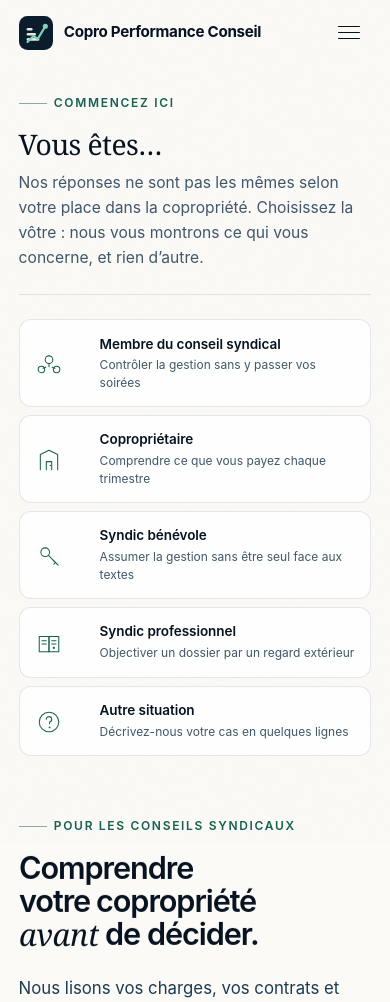
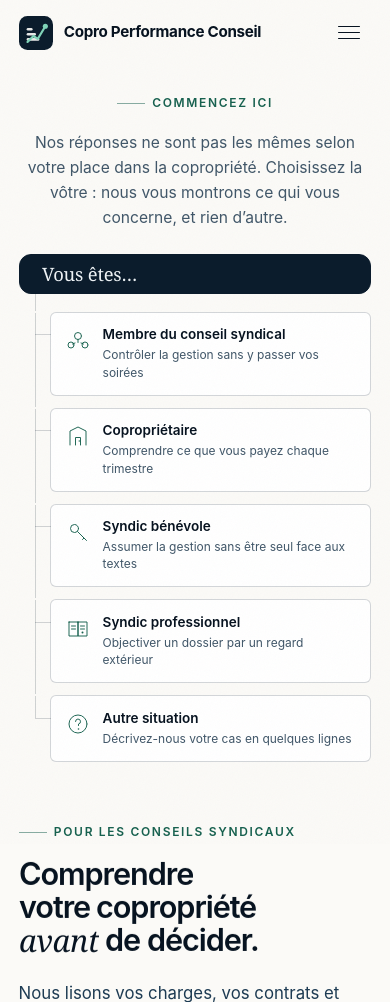
Before and after one commit to zdorsane/copro-performance-conseil, a PHP site: page / in a window 390 px wide. Shown: the top 1002 px of the page. Run offline with PHP 8.4, Linux system fonts and the light colour scheme.

Commit message:
Le sélecteur de profil devient un diagramme
Retour client : le style de la fonction « Vous êtes… » ne convenait pas,
il la voulait présentée comme un diagramme.

Une rangée de cartes ne dit pas qu'il faut choisir ; un arbre, si. Le
sélecteur est donc un schéma de branchement : nœud racine, tige, barre
de distribution, descentes, nœuds. Les traits sont tracés en CSS et non
en SVG, pour qu'ils suivent la grille à toutes les largeurs sans qu'une
coordonnée ait à être recalculée.

Deux points de géométrie qui ne se voient que quand ils sont faux :

- La barre de distribution ne va pas de 10 % à 90 %. Avec cinq colonnes
  et quatre gouttières, la demi-colonne vaut (100% - 4 x gap) / 10, soit
  4,8 px de plus à 1440 px. Sans cela la barre n'atteint pas les
  descentes extrêmes. Mesuré après correction : écart de 0,00 px.

- La colonne vertébrale du mode vertical n'est pas un trait unique
  masqué sous le dernier nœud. Chaque nœud porte son segment et le
  dernier s'arrête à son amorce : le trait s'arrête parce qu'il n'est
  pas dessiné, pas parce qu'on le recouvre. Un rectangle de la couleur
  du fond aurait cassé au premier changement de fond.

Responsivité
  Bascule verticale sous 960 px et non 720 : à 860 px un nœud tombait à
  151 px et « Membre du conseil syndical » se brisait sur trois lignes.
  Vérifié sans débordement sur les 15 pages à 320, 360, 390, 414, 768,
  900, 1024 et 1440 px.

Co-Authored-By: Claude Opus 5 (1M context) <noreply@anthropic.com>

```diff
--- a/assets/css/style.css
+++ b/assets/css/style.css
@@ -2610,139 +2610,237 @@ select.field__control {
   padding-bottom: clamp(2rem, 1.5rem + 2vw, 3.25rem);
 }
 
-/* En-tête sur deux colonnes : le titre à gauche, la phrase d'explication à
-   droite, alignés sur la même ligne de base. Un titre centré de 47 px
-   au-dessus d'un paragraphe centré, c'est une affiche ; ceci est une page
-   de travail. */
 .profils-head {
-  display: grid;
-  grid-template-columns: minmax(0, 0.9fr) minmax(0, 1.1fr);
-  align-items: end;
-  gap: clamp(1rem, 0.5rem + 2vw, 3rem);
-  margin-bottom: clamp(1.5rem, 1.1rem + 1.6vw, 2.5rem);
-  padding-bottom: var(--sp-5);
-  border-bottom: 1px solid var(--border);
-}
-
-/* Volontairement pas un <h2> : le <h1> de la page vit dans le hero, juste
-   en dessous. Un h2 placé avant lui casserait la hiérarchie des titres. */
-.profils-titre {
-  font-family: var(--font-display);
-  font-size: clamp(1.75rem, 1.4rem + 1.5vw, 2.6rem);
-  line-height: 1.02;
-  letter-spacing: -0.02em;
-  color: var(--ink-900);
+  text-align: center;
+  margin-bottom: clamp(1.5rem, 1.1rem + 1.6vw, 2.25rem);
 }
 
 .profils-lead {
   font-size: var(--fs-base);
   line-height: 1.6;
   color: var(--text-muted);
-  max-width: 54ch;
-}
-
-.profils {
+  max-width: 62ch;
+  margin-inline: auto;
+}
+
+/* ==========================================================================
+   LE DIAGRAMME DE CHOIX
+   --------------------------------------------------------------------------
+   Un nœud racine qui se ramifie vers cinq destinations. Les traits sont
+   tracés en CSS et non en SVG : ils suivent ainsi la grille quelle que
+   soit la largeur, sans qu'aucune coordonnée n'ait à être recalculée.
+
+   Géométrie horizontale : la grille compte cinq colonnes égales, donc le
+   centre de la première est à 10 % et celui de la dernière à 90 %. La
+   barre de distribution s'étend exactement entre ces deux points.
+   ========================================================================== */
+
+.diagramme {
+  --trait: var(--border-strong);
+  --tige: 26px;          /* hauteur de chaque segment vertical */
+  --gap: 0.75rem;        /* gouttière de la grille — entre aussi dans le calcul
+                            de la barre de distribution, voir plus bas */
+}
+
+/* --- Le nœud racine --- */
+.diagramme__racine {
+  position: relative;
+  display: block;
+  width: max-content;
+  margin: 0 auto var(--tige);
+  padding: 0.5rem 1.4rem;
+  border: 1px solid var(--ink-800);
+  border-radius: var(--r-pill);
+  background: var(--ink-800);
+  color: var(--text-invert);
+  font-family: var(--font-display);
+  font-size: clamp(1.15rem, 1rem + 0.6vw, 1.5rem);
+  line-height: 1.2;
+  letter-spacing: -0.01em;
+}
+
+/* La tige qui descend de la racine vers la barre de distribution */
+.diagramme__racine::after {
+  content: "";
+  position: absolute;
+  top: 100%;
+  left: 50%;
+  width: 1px;
+  height: var(--tige);
+  background: var(--trait);
+}
+
+/* --- La ramification --- */
+.diagramme__branches {
+  position: relative;
   display: grid;
-  grid-template-columns: repeat(auto-fit, minmax(178px, 1fr));
-  gap: 0.75rem;
-}
-
-/* Tuile compacte : l'icône en tête, deux lignes de texte, une flèche qui
-   n'apparaît qu'au survol. 254 px de haut auparavant, ~140 désormais. */
-.profil {
+  grid-template-columns: repeat(5, 1fr);
+  gap: var(--gap);
+  padding-top: var(--tige);
+}
+
+/* La barre horizontale, du centre de la première colonne au centre de la
+   dernière.
+
+   Le raccourci « 10 % » est faux : avec cinq colonnes et quatre
+   gouttières, une colonne ne fait pas 20 % de la largeur. La demi-colonne
+   vaut (100 % − 4 × gouttière) / 10 — soit 4,8 px de plus à 1440 px. Sans
+   cette correction, la barre n'atteint pas les descentes extrêmes. */
+.diagramme__branches::before {
+  content: "";
+  position: absolute;
+  top: 0;
+  left: calc((100% - 4 * var(--gap)) / 10);
+  right: calc((100% - 4 * var(--gap)) / 10);
+  height: 1px;
+  background: var(--trait);
+}
+
+/* La descente de la barre vers chaque nœud */
+.noeud::before {
+  content: "";
+  position: absolute;
+  bottom: 100%;
+  left: 50%;
+  width: 1px;
+  height: var(--tige);
+  background: var(--trait);
+}
+
+/* --- Les nœuds --- */
+.noeud {
   position: relative;
   display: grid;
   grid-template-rows: auto auto 1fr;
-  gap: 0.5rem;
-  padding: 1.05rem 1.1rem 1.15rem;
-  border: 1px solid var(--border);
-  border-radius: var(--r-md);
+  gap: 0.45rem;
+  padding: 0.95rem 1rem 1.1rem;
+  border: 1px solid var(--trait);
+  border-radius: var(--r-sm);
   background: var(--surface);
   text-decoration: none;
   transition: border-color var(--t-fast), background var(--t-fast),
-    transform var(--t-fast);
-}
-
-.profil:hover,
-.profil:focus-visible {
-  transform: translateY(-2px);
+    box-shadow var(--t-fast);
+}
+
+.noeud:hover,
+.noeud:focus-visible {
   border-color: var(--ink-800);
-  background: var(--surface);
-}
-
-.profil .profil__icone {
-  width: 26px;
-  height: 26px;
-  flex: none;
+  background: var(--paper-2);
+  box-shadow: var(--shadow-sm);
+}
+
+/* Le trait qui mène au nœud survolé s'assombrit : on voit le chemin. */
+.noeud:hover::before,
+.noeud:focus-visible::before {
+  background: var(--ink-800);
+}
+
+.noeud .noeud__icone {
+  width: 24px;
+  height: 24px;
   color: var(--accent);
 }
 
-.profil .profil__icone svg {
-  width: 26px;
-  height: 26px;
+.noeud .noeud__icone svg {
+  width: 24px;
+  height: 24px;
   overflow: visible;
 }
 
-.profil__titre {
+.noeud__titre {
   font-size: var(--fs-sm);
   font-weight: 640;
   line-height: 1.3;
-  letter-spacing: -0.005em;
   color: var(--ink-900);
 }
 
-.profil__sous {
+.noeud__sous {
   font-size: var(--fs-xs);
   line-height: 1.45;
   color: var(--text-muted);
 }
 
-/* La flèche ne s'affiche qu'à l'approche : cinq flèches permanentes
-   alourdissent la rangée sans rien apprendre. */
-.profil__fleche {
-  position: absolute;
-  top: 1.05rem;
-  right: 1rem;
-  display: inline-flex;
-  color: var(--ink-800);
-  opacity: 0;
-  transform: translateX(-4px);
-  transition: opacity var(--t-fast), transform var(--t-fast);
-}
-
-.profil:hover .profil__fleche,
-.profil:focus-visible .profil__fleche {
-  opacity: 1;
-  transform: none;
-}
-
-@media (max-width: 860px) {
-  .profils-head {
+/* --------------------------------------------------------------------------
+   Sous 960 px, cinq colonnes deviennent illisibles : le nœud tombe à
+   125 px de large et « Membre du conseil syndical » se brise sur trois
+   lignes. L'arbre bascule alors à la verticale — une colonne vertébrale à
+   gauche, une amorce horizontale vers chaque nœud. C'est toujours un
+   diagramme, simplement lu de haut en bas.
+   -------------------------------------------------------------------------- */
+@media (max-width: 960px) {
+  .diagramme {
+    --tige: 18px;
+    --rail: 15px;        /* abscisse de la colonne vertébrale */
+    --relais: 16px;      /* longueur de l'amorce horizontale vers un nœud */
+    --stub: 1.35rem;     /* hauteur à laquelle l'amorce rejoint le nœud */
+  }
+
+  .diagramme__racine {
+    width: auto;
+    margin-left: 0;
+    margin-right: auto;
+    margin-bottom: var(--tige);
+    border-radius: var(--r-md);
+  }
+
+  /* La tige part du rail, plus du centre. */
+  .diagramme__racine::after {
+    left: var(--rail);
+  }
+
+  .diagramme__branches {
     grid-template-columns: 1fr;
-    align-items: start;
-    gap: var(--sp-3);
-  }
-}
-
-@media (max-width: 560px) {
-  .profils {
-    grid-template-columns: 1fr;
-    gap: 0.5rem;
-  }
-
-  /* En colonne unique, l'icône passe à gauche : on gagne de la hauteur
-     sans perdre le repère visuel. */
-  .profil {
-    grid-template-columns: 26px 1fr;
+    gap: var(--gap);
+    padding-top: 0;
+    padding-left: calc(var(--rail) + var(--relais));
+  }
+
+  /* Plus de colonne vertébrale unique : chaque nœud porte son propre
+     segment. Le masquer sous le dernier nœud demandait un rectangle de la
+     couleur du fond — une ruse qui casse dès que le fond change. Ici le
+     trait s'arrête parce qu'il n'est pas dessiné, pas parce qu'on le
+     recouvre. */
+  .diagramme__branches::before {
+    display: none;
+  }
+
+  /* L'amorce horizontale, du rail vers le nœud. */
+  .noeud::before {
+    bottom: auto;
+    top: var(--stub);
+    left: calc(-1 * var(--relais));
+    width: var(--relais);
+    height: 1px;
+  }
+
+  /* Le segment de colonne vertébrale : du haut du nœud jusqu'au haut du
+     suivant, en traversant la gouttière. */
+  .noeud::after {
+    content: "";
+    position: absolute;
+    top: 0;
+    bottom: calc(-1 * var(--gap));
+    left: calc(-1 * var(--relais));
+    width: 1px;
+    background: var(--trait);
+  }
+
+  /* Sous le dernier nœud, le trait s'arrête à son amorce. */
+  .noeud:last-child::after {
+    bottom: auto;
+    height: var(--stub);
+  }
+
+  .noeud {
+    grid-template-columns: 24px 1fr;
     grid-template-rows: auto auto;
     align-items: start;
-    column-gap: 0.85rem;
-    row-gap: 0.2rem;
-    padding: 0.95rem 1rem;
-  }
-
-  .profil .profil__icone { grid-row: 1 / 3; margin-top: 0.1rem; }
-  .profil__fleche { display: none; }
+    column-gap: 0.8rem;
+    row-gap: 0.15rem;
+    padding: 0.85rem 0.95rem;
+  }
+
+  .noeud .noeud__icone { grid-row: 1 / 3; margin-top: 0.1rem; }
 }
 
 /* --------------------------------------------------------------------------
--- a/index.html
+++ b/index.html
@@ -266,19 +266,24 @@
     <div class="container">
 
       <div class="profils-head">
-        <div>
         <p class="eyebrow" data-reveal="fade">Commencez ici</p>
-          <p class="profils-titre" id="t-profils" data-reveal style="--d:1">Vous êtes…</p>
-        </div>
-        <p class="profils-lead" data-reveal style="--d:2">
+        <p class="profils-lead" data-reveal style="--d:1">
           Nos réponses ne sont pas les mêmes selon votre place dans la copropriété.
           Choisissez la vôtre : nous vous montrons ce qui vous concerne, et rien d’autre.
         </p>
       </div>
 
-      <nav class="profils" aria-label="Choisir votre profil" data-stagger>
-        <a class="profil" href="conseil-syndical.html" data-reveal style="--d:0">
-          <span class="profil__icone illu" aria-hidden="true">
+      <!-- Le choix du profil, posé comme un schéma : un nœud racine qui se
+           ramifie vers cinq destinations. Les traits sont dessinés en CSS,
+           pas en SVG, pour qu'ils suivent la grille à toutes les largeurs.
+           Sous 720 px l'arbre bascule à la verticale. -->
+      <div class="diagramme">
+
+        <p class="diagramme__racine" data-reveal="fade">Vous êtes…</p>
+
+        <nav class="diagramme__branches" aria-label="Choisir votre profil" data-stagger>
+          <a class="noeud" href="conseil-syndical.html" data-reveal style="--d:1">
+            <span class="noeud__icone illu" aria-hidden="true">
               <svg viewBox="0 0 48 48" fill="none" stroke="currentColor"
                  stroke-width="1.9" stroke-linecap="round" stroke-linejoin="round">
             <circle data-draw style="--i:0" cx="24" cy="16" r="7"/>
@@ -287,14 +292,11 @@
             <path data-draw style="--i:3" d="M24 23v6M18 30l-5 2M30 30l5 2"/>
             </svg>
             </span>
-          <span class="profil__titre">Membre du conseil syndical</span>
-          <span class="profil__sous">Contrôler la gestion sans y passer vos soirées</span>
-          <span class="profil__fleche" aria-hidden="true">
-            <svg width="16" height="16" viewBox="0 0 24 24" fill="none" stroke="currentColor" stroke-width="2.4" stroke-linecap="round" stroke-linejoin="round"><path d="M5 12h14M13 6l6 6-6 6"/></svg>
-          </span>
+            <span class="noeud__titre">Membre du conseil syndical</span>
+            <span class="noeud__sous">Contrôler la gestion sans y passer vos soirées</span>
           </a>
-        <a class="profil" href="coproprietaire.html" data-reveal style="--d:1">
-          <span class="profil__icone illu" aria-hidden="true">
+          <a class="noeud" href="coproprietaire.html" data-reveal style="--d:2">
+            <span class="noeud__icone illu" aria-hidden="true">
               <svg viewBox="0 0 48 48" fill="none" stroke="currentColor"
                  stroke-width="1.9" stroke-linecap="round" stroke-linejoin="round">
             <path data-draw style="--i:0" d="M8 42V14l16-8 16 8v28"/>
@@ -302,14 +304,11 @@
             <circle data-pop style="--i:0" cx="26.5" cy="34" r="1.4" fill="currentColor" stroke="none"/>
             </svg>
             </span>
-          <span class="profil__titre">Copropriétaire</span>
-          <span class="profil__sous">Comprendre ce que vous payez chaque trimestre</span>
-          <span class="profil__fleche" aria-hidden="true">
-            <svg width="16" height="16" viewBox="0 0 24 24" fill="none" stroke="currentColor" stroke-width="2.4" stroke-linecap="round" stroke-linejoin="round"><path d="M5 12h14M13 6l6 6-6 6"/></svg>
-          </span>
+            <span class="noeud__titre">Copropriétaire</span>
+            <span class="noeud__sous">Comprendre ce que vous payez chaque trimestre</span>
           </a>
-        <a class="profil" href="syndic-benevole.html" data-reveal style="--d:2">
-          <span class="profil__icone illu" aria-hidden="true">
+          <a class="noeud" href="syndic-benevole.html" data-reveal style="--d:3">
+            <span class="noeud__icone illu" aria-hidden="true">
               <svg viewBox="0 0 48 48" fill="none" stroke="currentColor"
                  stroke-width="1.9" stroke-linecap="round" stroke-linejoin="round">
             <circle data-draw style="--i:0" cx="17" cy="17" r="8"/>
@@ -317,14 +316,11 @@
             <path data-draw style="--i:2" d="m32 32 4 4-3 3M38 38l3 3"/>
             </svg>
             </span>
-          <span class="profil__titre">Syndic bénévole</span>
-          <span class="profil__sous">Assumer la gestion sans être seul face aux textes</span>
-          <span class="profil__fleche" aria-hidden="true">
-            <svg width="16" height="16" viewBox="0 0 24 24" fill="none" stroke="currentColor" stroke-width="2.4" stroke-linecap="round" stroke-linejoin="round"><path d="M5 12h14M13 6l6 6-6 6"/></svg>
-          </span>
+            <span class="noeud__titre">Syndic bénévole</span>
+            <span class="noeud__sous">Assumer la gestion sans être seul face aux textes</span>
           </a>
-        <a class="profil" href="syndic-professionnel.html" data-reveal style="--d:3">
-          <span class="profil__icone illu" aria-hidden="true">
+          <a class="noeud" href="syndic-professionnel.html" data-reveal style="--d:4">
+            <span class="noeud__icone illu" aria-hidden="true">
               <svg viewBox="0 0 48 48" fill="none" stroke="currentColor"
                  stroke-width="1.9" stroke-linecap="round" stroke-linejoin="round">
             <path data-draw style="--i:0" d="M6 12h18v28H6z"/>
@@ -333,14 +329,11 @@
             <circle data-pop style="--i:0" cx="33" cy="33" r="2" fill="currentColor" stroke="none"/>
             </svg>
             </span>
-          <span class="profil__titre">Syndic professionnel</span>
-          <span class="profil__sous">Objectiver un dossier par un regard extérieur</span>
-          <span class="profil__fleche" aria-hidden="true">
-            <svg width="16" height="16" viewBox="0 0 24 24" fill="none" stroke="currentColor" stroke-width="2.4" stroke-linecap="round" stroke-linejoin="round"><path d="M5 12h14M13 6l6 6-6 6"/></svg>
-          </span>
+            <span class="noeud__titre">Syndic professionnel</span>
+            <span class="noeud__sous">Objectiver un dossier par un regard extérieur</span>
           </a>
-        <a class="profil" href="contact.html" data-reveal style="--d:4">
-          <span class="profil__icone illu" aria-hidden="true">
+          <a class="noeud" href="contact.html" data-reveal style="--d:5">
+            <span class="noeud__icone illu" aria-hidden="true">
               <svg viewBox="0 0 48 48" fill="none" stroke="currentColor"
                  stroke-width="1.9" stroke-linecap="round" stroke-linejoin="round">
             <circle data-draw style="--i:0" cx="24" cy="24" r="18"/>
@@ -348,13 +341,12 @@
             <circle data-pop style="--i:0" cx="25" cy="34" r="1.6" fill="currentColor" stroke="none"/>
             </svg>
             </span>
-          <span class="profil__titre">Autre situation</span>
-          <span class="profil__sous">Décrivez-nous votre cas en quelques lignes</span>
-          <span class="profil__fleche" aria-hidden="true">
-            <svg width="16" height="16" viewBox="0 0 24 24" fill="none" stroke="currentColor" stroke-width="2.4" stroke-linecap="round" stroke-linejoin="round"><path d="M5 12h14M13 6l6 6-6 6"/></svg>
-          </span>
+            <span class="noeud__titre">Autre situation</span>
+            <span class="noeud__sous">Décrivez-nous votre cas en quelques lignes</span>
           </a>
         </nav>
+
+      </div>
 
     </div>
   </section>
```
Also changed, not shown: README.md, 2 other files. Lines whose indentation alone changed are shown as unchanged.
